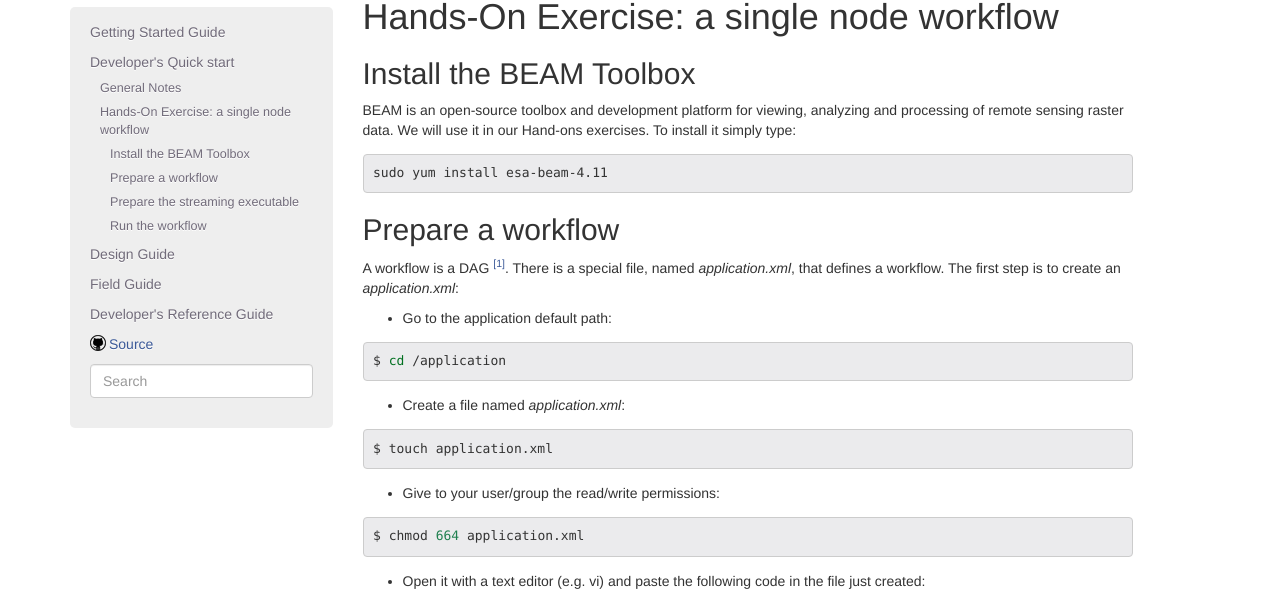
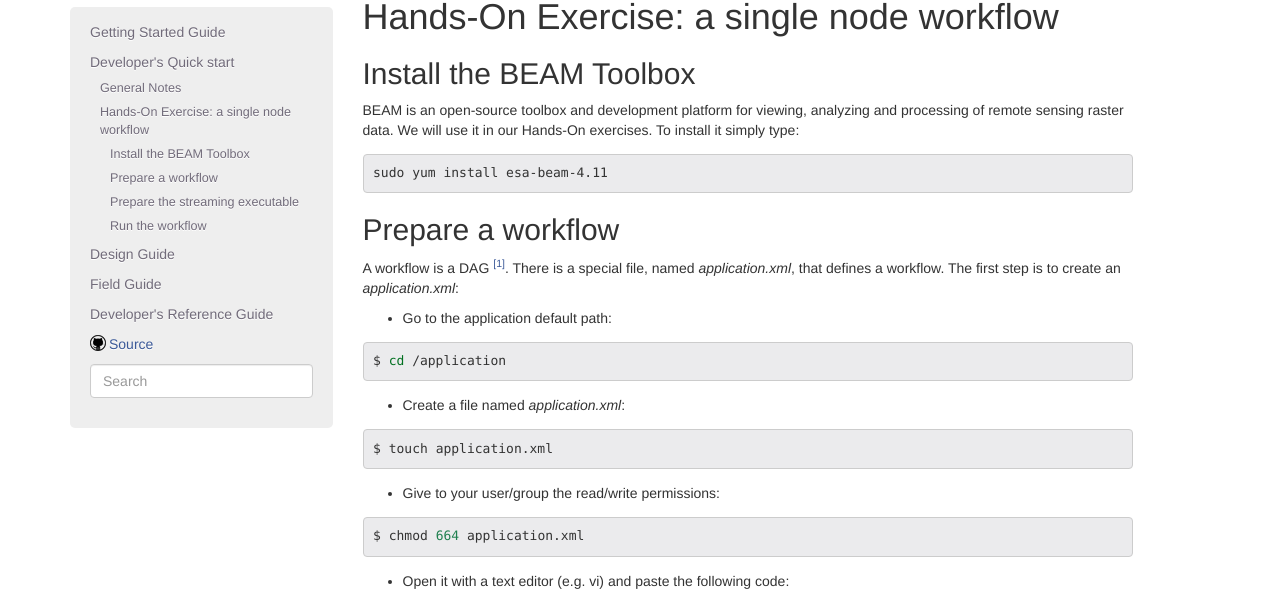
Before and after one commit to Terradue/doc-developer-sandbox, a Sphinx documentation site: the page built from source/developer/single_node.rst, in a window 1280 px wide and 1400 px high, cut to the strip 0-809 px from the top of the window. Shown: the part 212-806 px from the top of the strip. Built offline with Sphinx 7.4.7, drawn with Linux system fonts in a browser that asks for light colours; pages that are not in the unit, such as notebooks, are missing from menus; some of the changed text lies outside the part shown.

Commit message:
Update single_node.rst

```diff
--- a/source/developer/single_node.rst
+++ b/source/developer/single_node.rst
@@ -6,7 +6,7 @@
 Install the BEAM Toolbox
 ^^^^^^^^^^^^^^^^^^^^^^^^
 
-BEAM is an open-source toolbox and development platform for viewing, analyzing and processing of remote sensing raster data. We will use it in our Hand-ons exercises. To install it simply type:
+BEAM is an open-source toolbox and development platform for viewing, analyzing and processing of remote sensing raster data. We will use it in our Hands-On exercises. To install it simply type:
 
 .. code-block:: bash
 
@@ -36,7 +36,7 @@
 
  $ chmod 664 application.xml
 
-* Open it with a text editor (e.g. vi) and paste the following code in the file just created:
+* Open it with a text editor (e.g. vi) and paste the following code:
 
 .. literalinclude:: src/application-sn.xml
   :language: xml
@@ -69,7 +69,7 @@
 
  $ touch run
 
-* Open it with a text editor (e.g. vi) and paste the following code in the file just created:
+* Open it with a text editor (e.g. vi) and paste the following code:
 
 .. literalinclude:: src/expression.sh
   :language: bash
```
